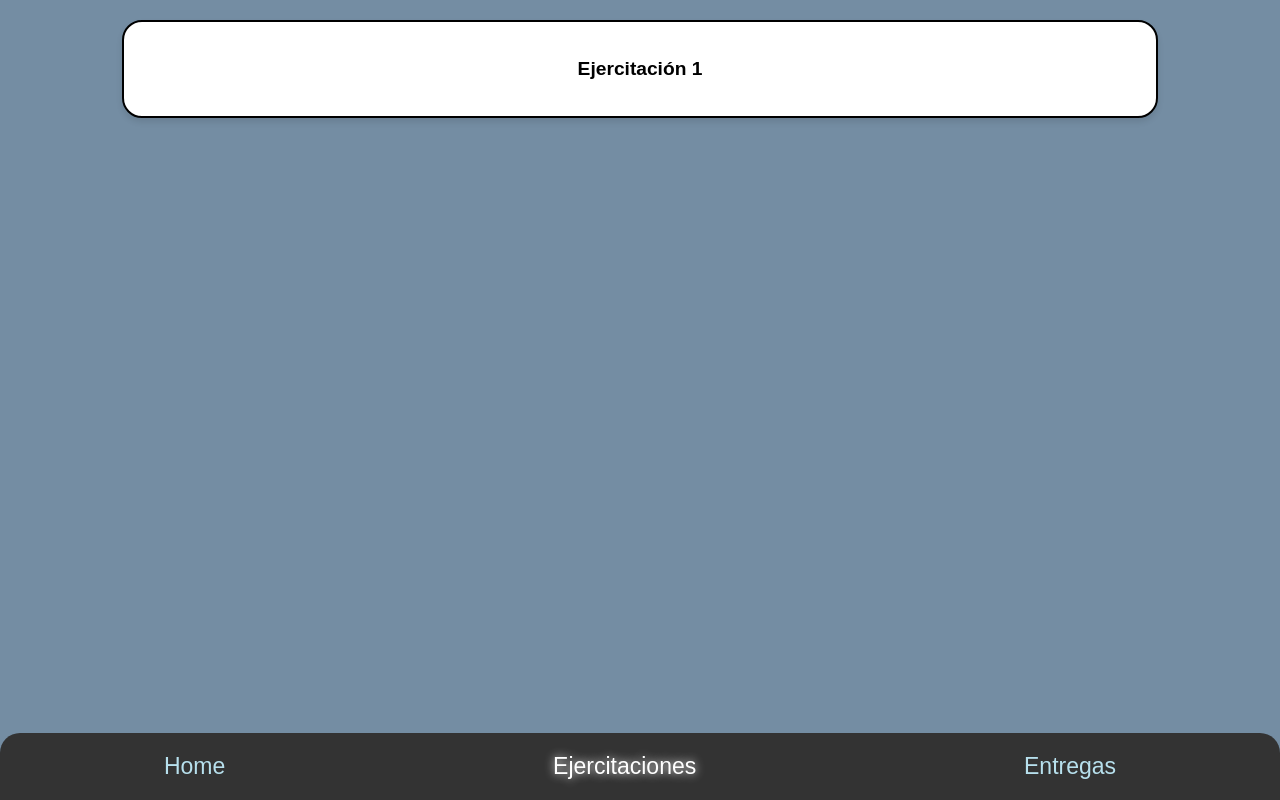
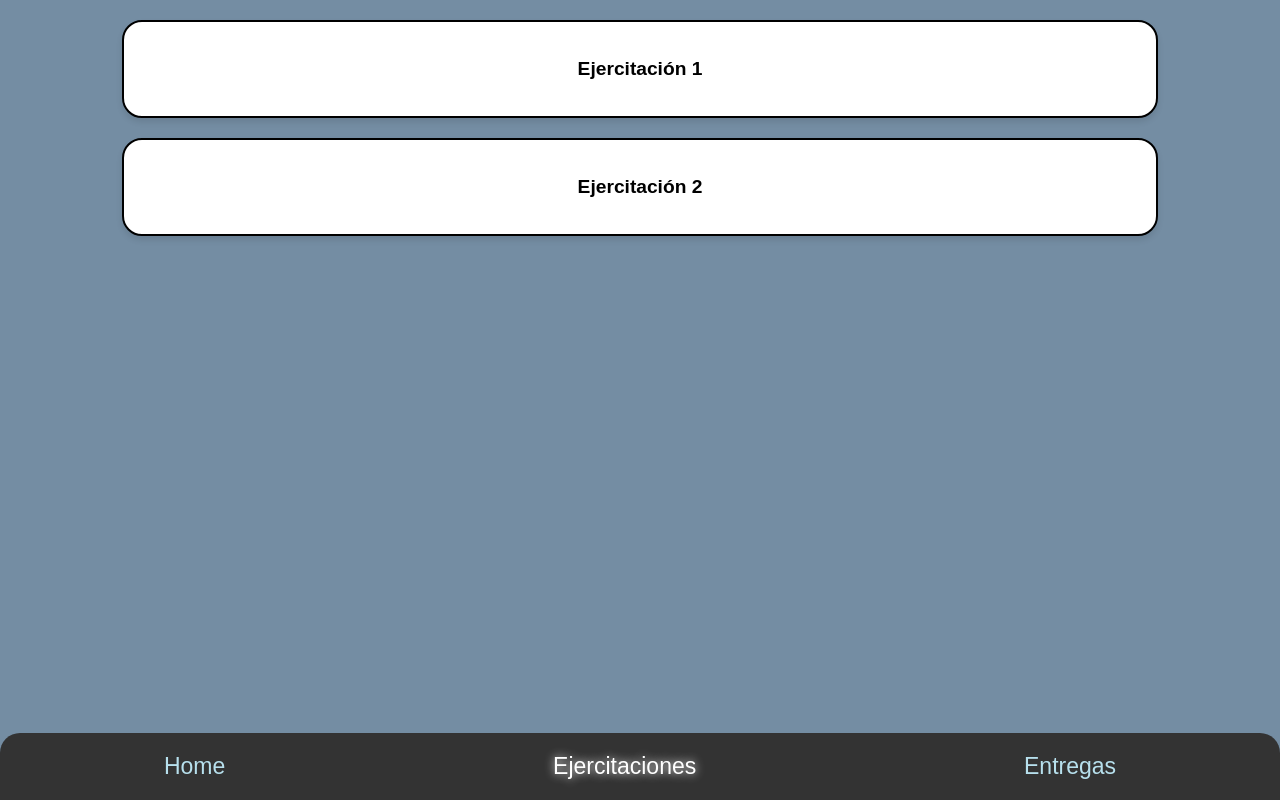
Before and after one commit to dtac-untref/dtac-web, a React (Create React App) app: page /content in a window 1280 px wide. Built offline with nearby package versions, Linux system fonts and the light colour scheme.

Commit message:
ejercitacion 2

```diff
--- a/src/components/EjercitacionesData.js
+++ b/src/components/EjercitacionesData.js
@@ -1,7 +1,8 @@
 import ej_1 from "../pdfs/Ejercitacion 01-1.pdf";
 import ej_2 from "../pdfs/Ejercitacion 01-2.pdf";
 import ej_3 from "../pdfs/Ejercitacion 01-3.pdf";
-// import rar_1 from "../rar/Ejercitacion-01.rar";
+import ej2_1 from "../pdfs/Ejercitacion 02-en clase.pdf";
+import ej2_2 from "../pdfs/Ejercitacion 02-flor.pdf";
 
 // const archivoRAR = `${process.env.PUBLIC_URL}/public/rar/Ejercitacion-01.rar`;
 
@@ -55,53 +56,29 @@ const ejercitaciones = [
   },
 
 
-  //   {
-  //     id: 2,
-  //     titulo: 'Ejercitación 2',
-  //     consigna: `
-  //         Estimados,<br><br>
-  //         Esperando que se encuentren bien, comenzaremos compartiendo los Videotutoriales
-  //         que guiarán la cursada, les servirá para entender el sentido que le daremos al manejo
-  //         del programa, es decir, a la metodología de trabajo que proponemos, esta modalidad
-  //         de uso, será considerada a la hora de corregir. En algunas ocasiones, iremos
-  //         compartiendo otros videos que también muestran los temas de cada clase, que están
-  //         subidos a YouTube, y que no han sido generados por nosotros, pero en todos los
-  //         casos no dejen de ver el video específico de la materia para entender cómo
-  //         establecemos las pautas de uso o flujo de trabajo.<br><br>
-  //         Para arrancar les solicitamos que vean este tutorial sobre Introducción y
-  //         familiarización con el programa
-  //         AutoCAD: <a href="https://drive.google.com/file/d/1TasLgPJK9hKXU4yjfFIyKDtDAzpn2cQL/view?usp=sharing" target="_blank">Ver Video</a><br>
-  //         Aquí tienen un video de la Universidad Politécnica de Valencia sobre la apariencia de
-  //         del entorno Dibujo 2D y anotación, en este caso de AutoCAD 2018, en español:
-  //         <a href="https://youtu.be/sIoyDF_1k-8" target="_blank">Ver Video</a><br>
-  //         En este video se reiteran algunas cuestiones, pero explicamos el modo de activar la
-  //         Barra de Menús desplegables propios del entorno Autocad Clásico dentro del entorno
-  //         Dibujo 2D y anotación e insisto con la manera de desactivar las ayudas de dibujo:
-  //         <a href="https://youtu.be/bQ5_o5XPjR0" target="_blank">Ver Video</a><br>
-  //         Por último, enviamos este Videotutorial sobre Ingreso de datos por coordenadas:
-  //         <a href="https://drive.google.com/file/d/1ddxd_21ZiwuUU458PNpB9zuB5o-WIH-l/view?usp=sharing" target="_blank">Ver Video</a><br><br>
-  //         En la Sección Archivos adjuntamos el archivo Ejercitacion 01.rar, al descomprimirlo
-  //         encontrarán 3 ejercitaciones, para que las ejecuten y puedan practicar la generación
-  //         de vectores por medio del ingreso de datos por coordenadas utilizando, el comando
-  //         línea, el comando borrar, el zoom en tiempo real con la ruedita del mouse y el paneo,
-  //         panorámico o encuadre (Presionando la ruedita del mouse). Para trabajar en esta
-  //         instancia donde nos encontramos, es fundamental que recuerden desactivar todas las
-  //         ayudas de dibujo ubicadas en la barra de estado, debajo de la línea de comandos.
-  //         ESPECIALMENTE LES SOLICITAMOS QUE DESACTIVEN ENTRADA DINAMICA (F12).<br><br>
-  //         Los archivos adjuntos se componen por tres figuras, la primera (Ejercitacion 01- 1.pdf)
-  //         es la que se explica en el video, las otras dos (Ejercitacion 01- 2.pdf y Ejercitacion 01-
-  //         3.pdf) son de similares características, la última se puede comenzar a dibujar en
-  //         cualquier parte de nuestro espacio de trabajo.
-  //     `,
-  //     videos: [
-  //         'https://www.youtube.com/embed/sIoyDF_1k-8',
-  //         'https://drive.google.com/file/d/1TasLgPJK9hKXU4yjfFIyKDtDAzpn2cQL/preview'
-  //     ],
-  //     pdfs: [
-  //         'https://drive.google.com/file/d/1ddxd_21ZiwuUU458PNpB9zuB5o-WIH-l/preview',
-  //     ],
-  //     powerpoints: []
-  // },
+    {
+      id: 2,
+      titulo: 'Ejercitación 2',
+      consigna: `
+          Estimados,<br><br>
+          Para continuar con la cursada les solicitamos que vean los siguientes videos:<br><br>
+          <a href="https://drive.google.com/file/d/1chJ-4pgtjRgNIvLDYe11Pz99r_dhBV_B/view?usp=sharing" target="_blank">Ver Video</a><br><br>
+          <a href="https://drive.google.com/file/d/1Wor7QjxjyHJ6r5el9tADaeaLEdtHOJ_A/view?usp=sharing" target="_blank">Ver Video</a><br><br>
+          Compartimos los 2 archivos <em>Ejercitacion 02-en clase.pdf</em> y <em>Ejercitacion 02-flor.pdf</em>. La primera se compone de algunas figuras que utilizamos para practicar en clase, dado que no debe ser entregada. La segunda es para desarrollar la Ejercitacion 02, que será de entrega obligatoria, con fecha límite de envío estipulada para el <strong>Jueves 22/8 (comision Miercoles)</strong> y <strong>Viernes 23/8 (comision Jueves)</strong> inclusive.<br><br>
+          Estas actividades nos comprometen a practicar los comandos línea, arco y círculo (comandos Básicos de Dibujo) todavía no utilizamos el comando rectángulo.
+          Por otro lado, es fundamental que comencemos a valernos de las ayudas de dibujo (ubicadas en la barra de estado) sin depender directamente del ingreso de coordenadas cartesianas o polares, es decir que a partir de ahora debemos comenzar a dibujar de <em>manera implícita</em>, indagando en el mejor modo de dibujar para cada uno de nosotros.<br><br>
+          <strong>Reiteramos que la realización de las ejercitaciones es requisito para la aprobación del curso, y deben ser entregadas en tiempo y forma al Correo: dtacun3f@gmail.com.</strong>
+          <br><br>
+          Les mandamos saludos y seguimos en contacto.
+
+      `,
+      videos: [
+          'https://drive.google.com/file/d/1chJ-4pgtjRgNIvLDYe11Pz99r_dhBV_B/preview',
+          'https://drive.google.com/file/d/1Wor7QjxjyHJ6r5el9tADaeaLEdtHOJ_A/preview'
+      ],
+      pdfs: [ej2_1.pdf, ej2_2.pdf],
+      powerpoints: []
+  },
   // Puedes agregar más ejercitaciones aquí
 ];
 
```
Also changed, not shown: 2 other files (tests, documents, lock files or other folders).
